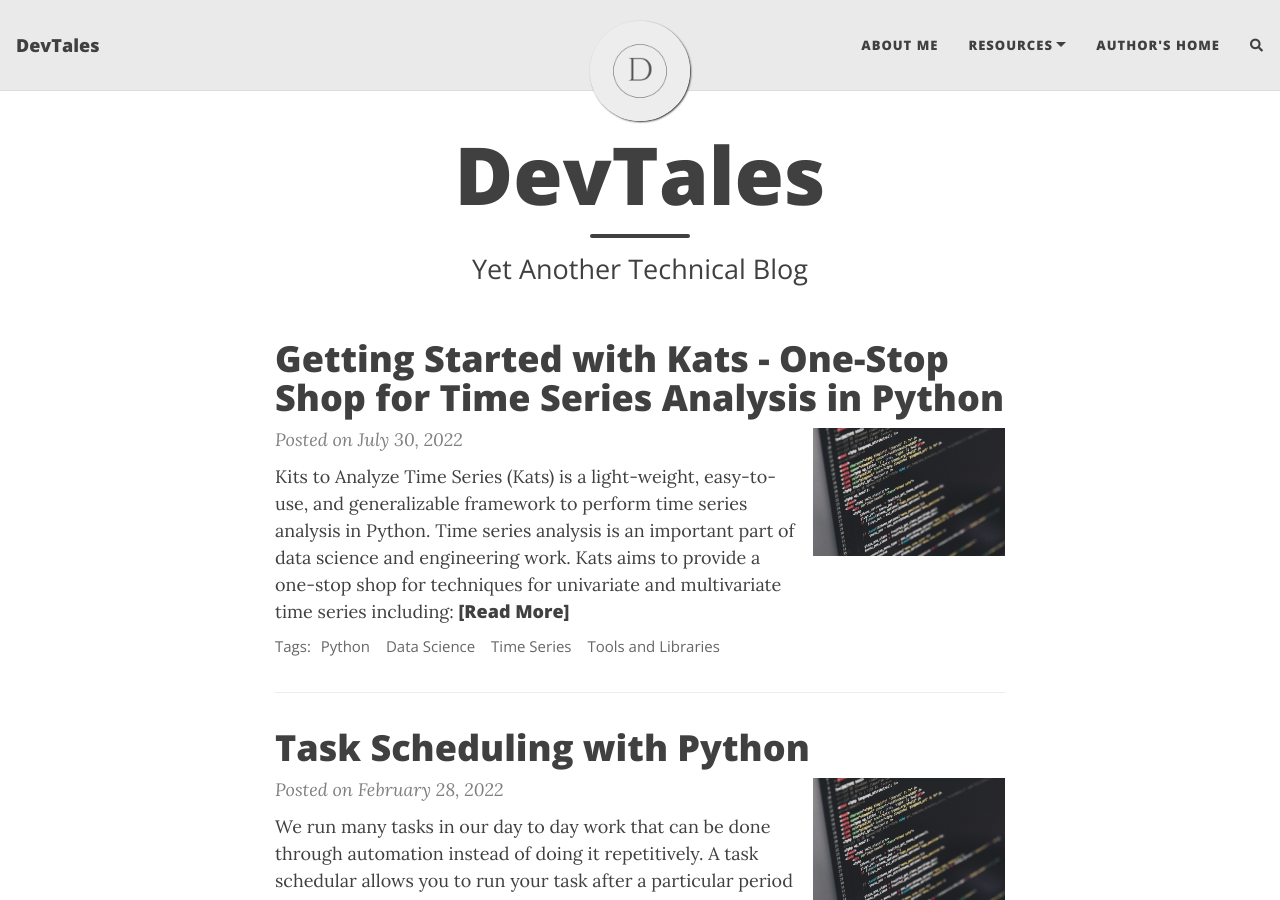
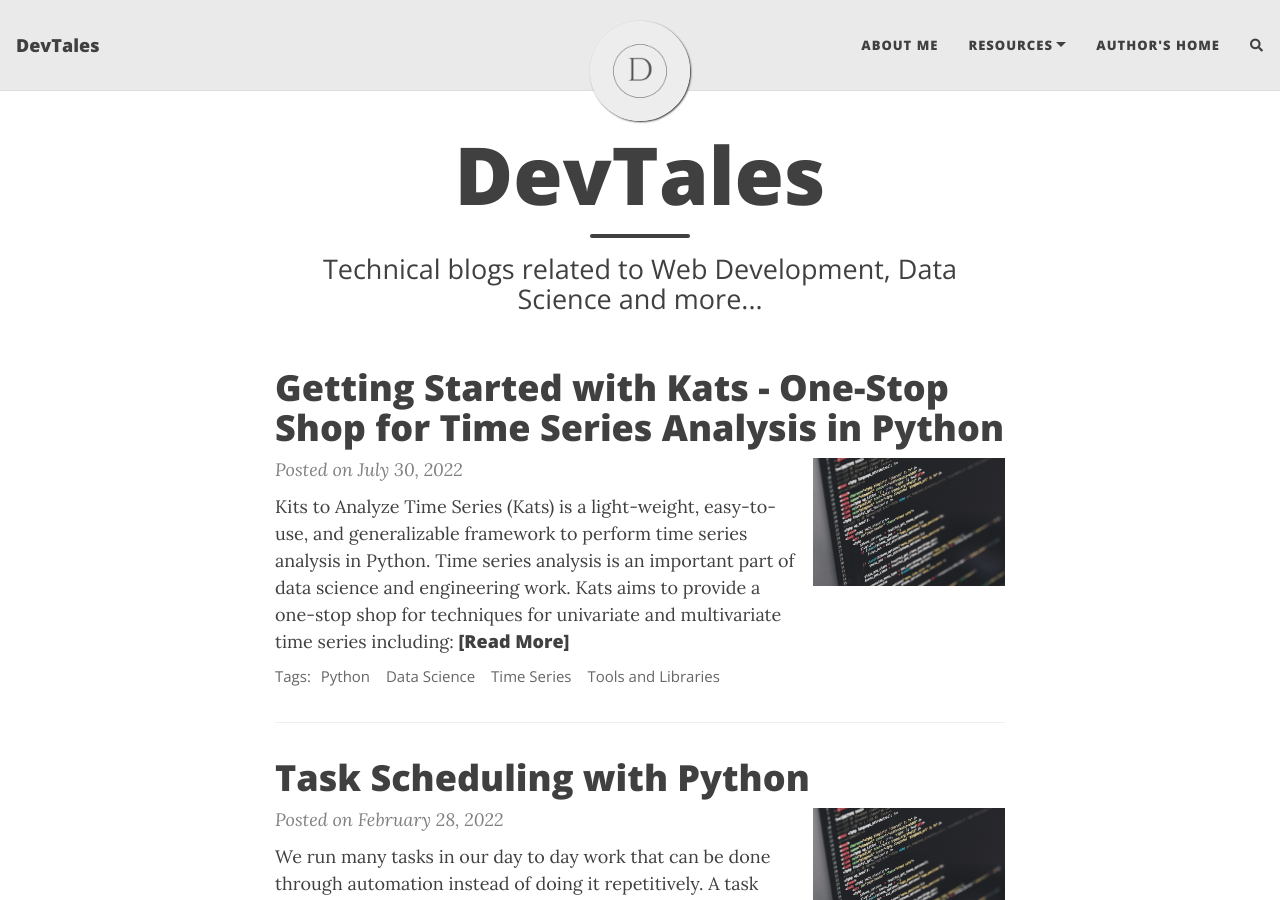
Before and after one commit to anu0012/devtales.github.io, a Jekyll site: the page built from index.html, in a window 1280 px wide and 900 px high. Built offline with Jekyll 4.4.1, drawn with Linux system fonts in a browser that asks for light colours; nearby versions of some CDN libraries; the list of posts is cut into pages by our own code; comment, search, counter and statistics services are not loaded.

Commit message:
changed subtitle

```diff
--- a/index.html
+++ b/index.html
@@ -1,5 +1,5 @@
 ---
 layout: home
 title: DevTales
-subtitle: Yet Another Technical Blog
+subtitle: Technical blogs related to Web Development, Data Science and more...
 ---
```
